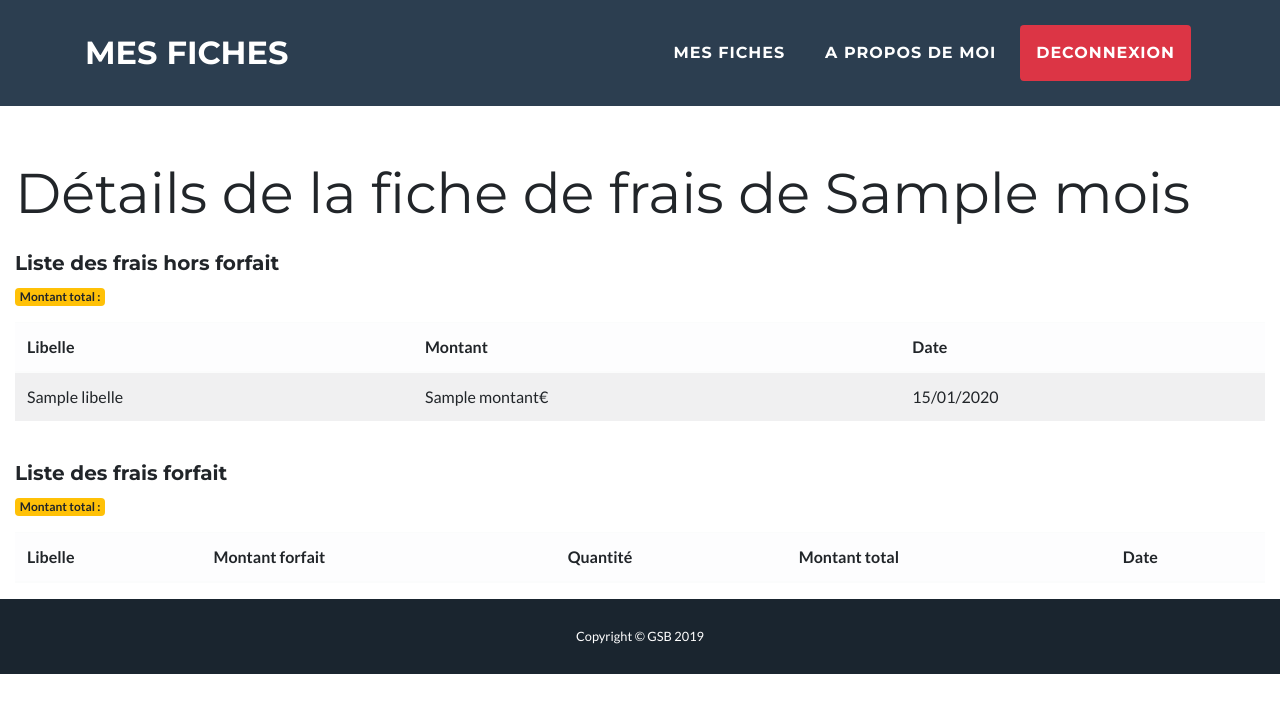
After one commit to Kozlowski-Alexis/gsb-symfony, a Symfony app: template templates/fiche_frais/show_info_by_user.html.twig in a window 1280 px wide. The commit adds this page. Shown: the top 713 px of the page. Run offline with Twig, Linux system fonts and the light colour scheme; the template is opened without the code that fills it: most values are stand-ins (such as "Sample title", 1, 10 or a date in 2020); lists and menus that the app fills with data are empty; some libraries are stand-ins or nearby versions.

Commit message:
Ajout de la liste des fiches frais ainsi que le detail d'une fiche frais

```diff
--- a/templates/default/index.html.twig
+++ b/templates/default/index.html.twig
@@ -19,7 +19,7 @@
             <div class="collapse navbar-collapse" id="navbarResponsive">
                 <ul class="nav navbar-nav ml-auto">
                     <li class="nav-item mx-0 mx-lg-1" role="presentation"><a
-                                class="nav-link py-3 px-0 px-lg-3 rounded js-scroll-trigger" href="{{ path('default') }}">mes
+                                class="nav-link py-3 px-0 px-lg-3 rounded js-scroll-trigger" href="{{ path('fichesByUser') }}">mes
                             Fiches</a></li>
                     <li class="nav-item mx-0 mx-lg-1" role="presentation"><a
                                 class="nav-link py-3 px-0 px-lg-3 rounded js-scroll-trigger" href="{{ path('userDatas') }}">A Propos de
--- a/templates/default/user_datas.html.twig
+++ b/templates/default/user_datas.html.twig
@@ -16,7 +16,7 @@
             <div class="collapse navbar-collapse" id="navbarResponsive">
                 <ul class="nav navbar-nav ml-auto">
                     <li class="nav-item mx-0 mx-lg-1" role="presentation"><a
-                                class="nav-link py-3 px-0 px-lg-3 rounded js-scroll-trigger" href="{{ path('default') }}">mes
+                                class="nav-link py-3 px-0 px-lg-3 rounded js-scroll-trigger" href="{{ path('fichesByUser') }}">mes
                             Fiches</a></li>
                     <li class="nav-item mx-0 mx-lg-1" role="presentation"><a
                                 class="nav-link py-3 px-0 px-lg-3 rounded js-scroll-trigger" href="{{ path('userDatas') }}">A Propos de
--- /dev/null
+++ b/templates/fiche_frais/show_info_by_user.html.twig
@@ -0,0 +1,80 @@
+{% extends 'base.html.twig' %}
+
+{% block title %}GSB Frais{% endblock %}
+
+{% block stylesheets %}
+    <link rel="stylesheet" href="https://fonts.googleapis.com/css?family=Montserrat:400,700"
+          xmlns="http://www.w3.org/1999/html">
+    <link rel="stylesheet" href="https://fonts.googleapis.com/css?family=Lato:400,700,400italic,700italic">
+{% endblock %}
+
+{% block body %}
+
+    <nav class="navbar navbar-light navbar-expand-lg fixed-top bg-secondary text-uppercase" id="mainNav">
+        <div class="container"><a class="navbar-brand js-scroll-trigger" href="#page-top">Mes Fiches</a><button data-toggle="collapse" data-target="#navbarResponsive" class="navbar-toggler navbar-toggler-right text-uppercase bg-primary text-white rounded" aria-controls="navbarResponsive"
+                                                                                                                      aria-expanded="false" aria-label="Toggle navigation"><i class="fa fa-bars"></i></button>
+            <div class="collapse navbar-collapse" id="navbarResponsive">
+                <ul class="nav navbar-nav ml-auto">
+                    <li class="nav-item mx-0 mx-lg-1" role="presentation"><a
+                                class="nav-link py-3 px-0 px-lg-3 rounded js-scroll-trigger" href="{{ path('fichesByUser') }}">mes
+                            Fiches</a></li>
+                    <li class="nav-item mx-0 mx-lg-1" role="presentation"><a
+                                class="nav-link py-3 px-0 px-lg-3 rounded js-scroll-trigger" href="{{ path('userDatas') }}">A Propos de
+                            moi</a></li>
+                    <li class="nav-item mx-0 mx-lg-1" role="presentation"><a
+                                class="nav-link py-3 px-0 px-lg-3 rounded js-scroll-trigger btn-danger" href="/logout">Deconnexion</a>
+                    </li>
+                </ul>
+            </div>
+        </div>
+    </nav>
+    <div class="container-fluid" style="margin-top: 20vh">
+        <h1 class="display-4 pb-3">Détails de la fiche de frais de {{ ficheFrais.mois }} </h1>
+        <div class="table-responsive">
+            <h5>Liste des frais hors forfait</h5>
+            <span class="badge badge-warning mb-3">Montant total : </span>
+            <table class="table table-striped table-light">
+                <thead>
+                <tr>
+                    <th scope="col"> Libelle</th>
+                    <th scope="col"> Montant</th>
+                    <th scope="col"> Date</th>
+                </tr>
+                </thead>
+                <tbody>
+                {% for lFHF in lignesFraisHorsForfait %}
+                    <tr>
+                        <td>{{ lFHF.libelle }}</td>
+                        <td>{{ lFHF.montant }}€</td>
+                        <td>{{ lFHF.date|date('d/m/Y') }}</td>
+                    </tr>
+                {% endfor %}
+                </tbody>
+            </table><br />
+
+            <h5>Liste des frais forfait</h5>
+            <span class="badge badge-warning mb-3">Montant total : </span>
+            <table class="table table-striped table-light">
+                <thead>
+                <tr>
+                    <th scope="col"> Libelle</th>
+                    <th scope="col"> Montant forfait</th>
+                    <th scope="col"> Quantité</th>
+                    <th scope="col"> Montant total</th>
+                    <th scope="col"> Date</th>
+                </tr>
+                </thead>
+                <tbody>
+
+                </tbody>
+            </table>
+        </div>
+    </div>
+
+    <div class="copyright py-4 text-center text-white" style="height: 75px;">
+        <div class="container"><small>Copyright ©&nbsp;GSB 2019</small></div>
+    </div>
+    {% block javascripts %}
+        <script src="https://kit.fontawesome.com/f07fb1e49e.js"></script>
+    {% endblock %}
+{% endblock %}
```
Also changed, not shown: src/Controller/FicheFraisController.php (added, +41 -0 lines), src/Repository/FicheFraisRepository.php (+35 -21 lines), templates/fiche_frais/show_all_by_user.html.twig (added, +71 -0 lines).
